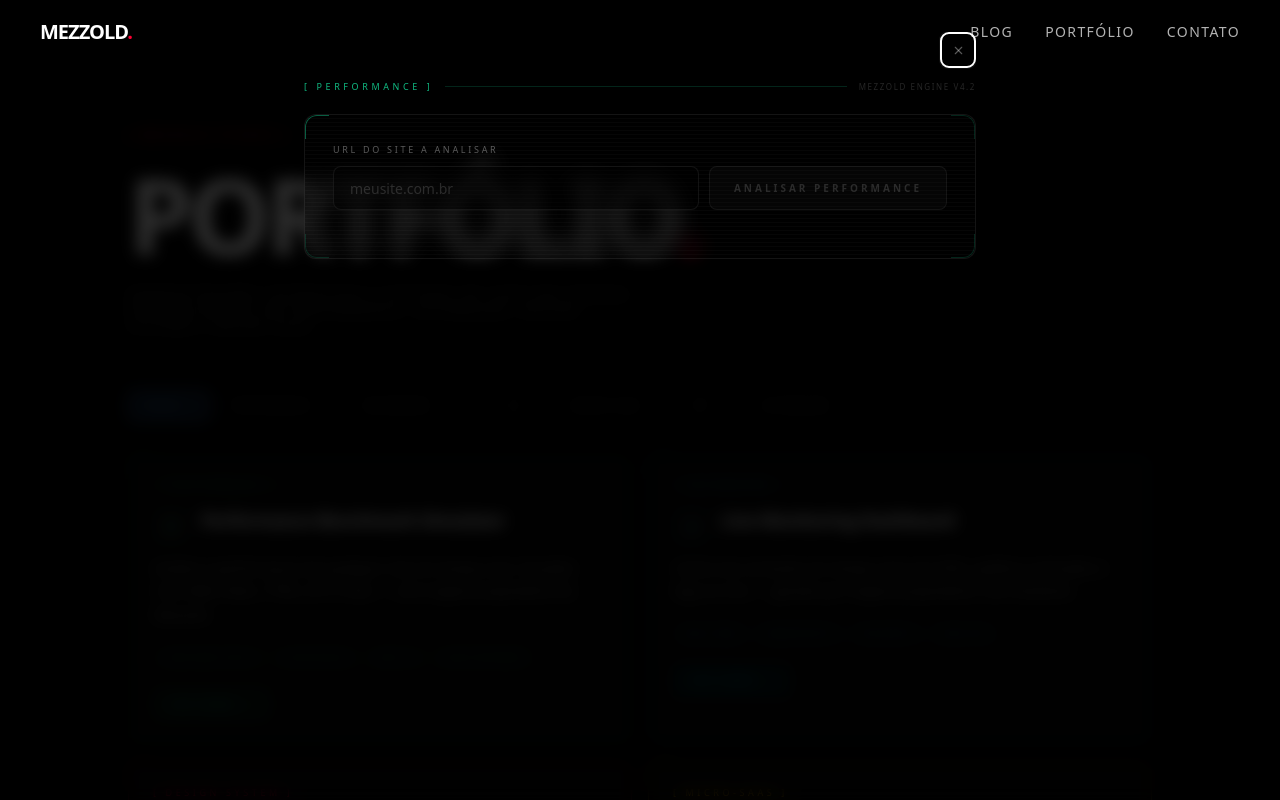
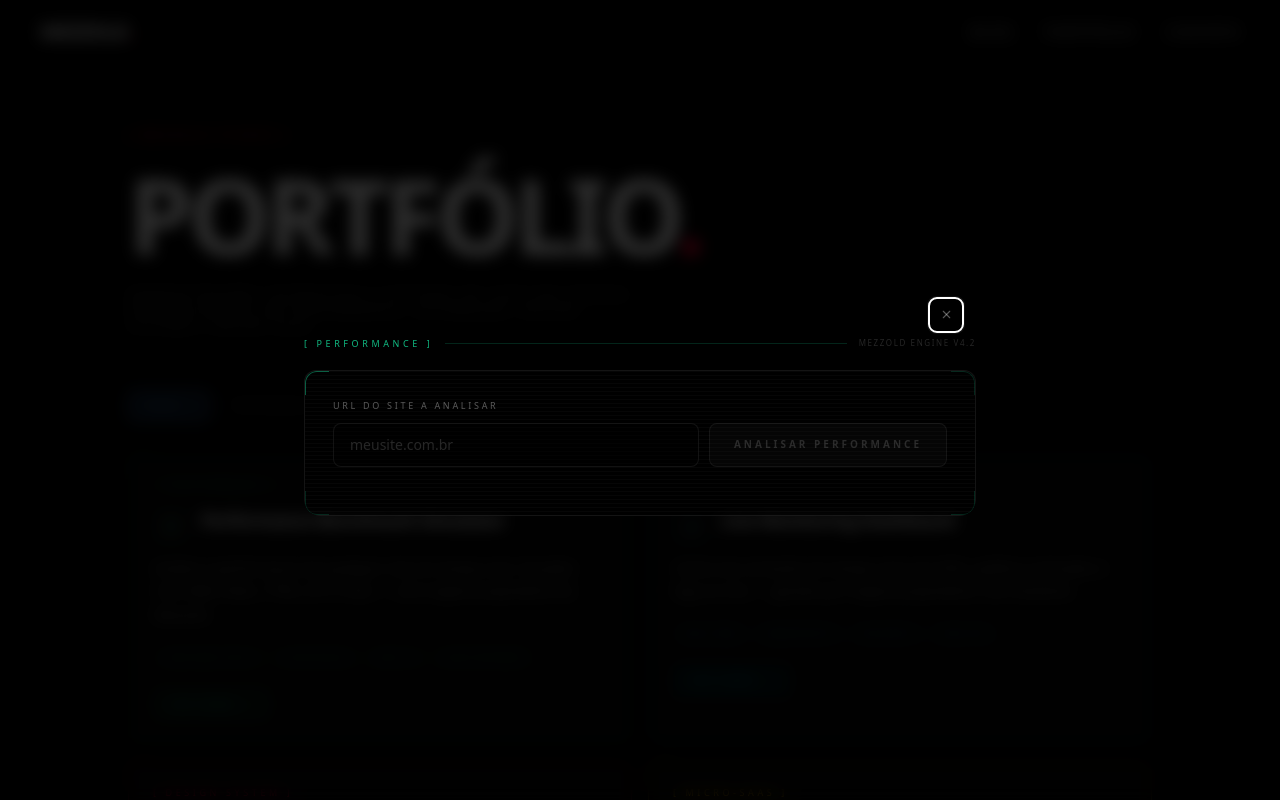
Before and after one commit to ViniciusNoetzold/MezzoldStudios, a Next.js app: page /cases in a window 1280 px wide. Both pictures are taken after a click on the element 380 px from the left and 599 px from the top of the page. Shown: the top 800 px of the page. Built offline with nearby package versions, Linux system fonts and the light colour scheme.

Commit message:
fix: modal above header via createPortal (z-500), X button, center viewport; fix CTA href to /#contact

```diff
--- a/src/app/cases/page.tsx
+++ b/src/app/cases/page.tsx
@@ -72,7 +72,7 @@ export default function CasesPage() {
 
               <div className="flex flex-col sm:flex-row items-center justify-center gap-3">
                 <a
-                  href="/contact"
+                  href="/#contact"
                   className="inline-flex items-center gap-2 px-7 py-3.5 rounded-xl border border-electric-red/40 bg-electric-red/[0.08] text-electric-red font-mono text-[9px] tracking-[0.35em] uppercase hover:bg-electric-red/15 hover:border-electric-red/65 hover:shadow-[0_0_28px_rgba(255,0,51,0.18)] transition-all duration-250 active:scale-[0.97]"
                 >
                   SOLICITAR PROPOSTA →
--- a/src/components/sections/CasesGrid.tsx
+++ b/src/components/sections/CasesGrid.tsx
@@ -1,6 +1,7 @@
 'use client';
 
-import { useRef, useState, useCallback } from 'react';
+import { useRef, useState, useCallback, useEffect, type RefObject } from 'react';
+import { createPortal } from 'react-dom';
 import { motion, AnimatePresence } from 'motion/react';
 import { useLockBodyScroll } from '@/hooks/useLockBodyScroll';
 import { useFocusTrap }      from '@/hooks/useFocusTrap';
@@ -144,6 +145,79 @@ const MODAL_WIDTH: Record<'md' | 'xl', string> = {
   md: 'md:max-w-2xl',
   xl: 'md:max-w-4xl',
 };
+
+// ── Portal modal — rendered at document.body to escape stacking contexts ────────
+
+function CaseModal({
+  active,
+  closeModal,
+  modalRef,
+}: {
+  active: Case | null;
+  closeModal: () => void;
+  modalRef: RefObject<HTMLDivElement | null>;
+}) {
+  const [mounted, setMounted] = useState(false);
+  useEffect(() => setMounted(true), []);
+  if (!mounted) return null;
+
+  return createPortal(
+    <AnimatePresence>
+      {active && (
+        <motion.div
+          key="case-overlay"
+          initial={{ opacity: 0 }}
+          animate={{ opacity: 1 }}
+          exit={{ opacity: 0 }}
+          transition={{ duration: 0.2 }}
+          onClick={closeModal}
+          aria-hidden="true"
+          className="fixed inset-0 z-[500] bg-black/82 backdrop-blur-sm flex items-center justify-center p-4 md:p-6"
+        >
+          <motion.div
+            ref={modalRef}
+            role="dialog"
+            aria-modal="true"
+            aria-label={active.title}
+            initial={{ opacity: 0, y: 28, scale: 0.96 }}
+            animate={{ opacity: 1, y: 0,  scale: 1    }}
+            exit={{    opacity: 0, y: 14, scale: 0.97  }}
+            transition={{ type: 'spring', stiffness: 310, damping: 30 }}
+            onClick={e => e.stopPropagation()}
+            className={[
+              'flex flex-col w-full max-h-[88vh] rounded-2xl overflow-hidden',
+              MODAL_WIDTH[active.modalSize],
+            ].join(' ')}
+          >
+            {/* Non-scrolling header — X button always reachable */}
+            <div className="shrink-0 flex justify-end px-3 pt-3 pb-1">
+              <button
+                onClick={closeModal}
+                aria-label="Fechar demonstração"
+                className="w-9 h-9 rounded-lg border border-white/10 bg-black/85 backdrop-blur-md flex items-center justify-center text-white/35 hover:text-white hover:border-white/30 transition-all duration-200 shadow-lg"
+              >
+                <X size={13} />
+              </button>
+            </div>
+
+            {/* Scrollable demo content */}
+            <div className="overflow-y-auto flex-1">
+              {active.id === 'performance'        && <PerformanceBenchmarkSimulator />}
+              {active.id === 'monitoring'         && <LiveMonitoringDashboard />}
+              {active.id === 'ui-playground'      && <UIComponentPlayground />}
+              {active.id === 'mezzlink'           && <MezzLink />}
+              {active.id === 'iot-telemetry'      && <IoTTelemetryDashboard />}
+              {active.id === 'automation-flow'    && <AutomationFlowVisualizer />}
+              {active.id === 'stack-configurator' && <StackConfigurator />}
+              {active.id === 'code-quality'       && <CodeQualityDiffViewer />}
+            </div>
+          </motion.div>
+        </motion.div>
+      )}
+    </AnimatePresence>,
+    document.body
+  );
+}
 
 // ── Main component ─────────────────────────────────────────────────────────────
 
@@ -295,55 +369,8 @@ export function CasesGrid() {
         )}
       </AnimatePresence>
 
-      {/* ── Modal ── */}
-      <AnimatePresence>
-        {active && (
-          <>
-            <motion.div
-              key="backdrop"
-              initial={{ opacity: 0 }} animate={{ opacity: 1 }} exit={{ opacity: 0 }}
-              transition={{ duration: 0.22 }}
-              onClick={closeModal}
-              aria-hidden="true"
-              className="fixed inset-0 z-[200] bg-black/82 backdrop-blur-sm"
-            />
-            <motion.div
-              key="modal"
-              ref={modalRef}
-              role="dialog"
-              aria-modal="true"
-              aria-label={active.title}
-              initial={{ opacity: 0, y: 36, scale: 0.97 }}
-              animate={{ opacity: 1, y: 0,  scale: 1    }}
-              exit={{    opacity: 0, y: 18, scale: 0.97  }}
-              transition={{ type: 'spring', stiffness: 310, damping: 30 }}
-              className={[
-                'fixed inset-x-3 top-[4%] bottom-[4%] z-[201] overflow-y-auto',
-                'md:inset-x-auto md:left-1/2 md:-translate-x-1/2 md:w-full',
-                MODAL_WIDTH[active.modalSize],
-              ].join(' ')}
-            >
-              <div className="sticky top-0 z-10 flex justify-end mb-3">
-                <button
-                  onClick={closeModal}
-                  aria-label="Fechar demonstração"
-                  className="w-9 h-9 rounded-lg border border-white/10 bg-black/85 backdrop-blur-md flex items-center justify-center text-white/35 hover:text-white hover:border-white/25 transition-all duration-200"
-                >
-                  <X size={13} />
-                </button>
-              </div>
-              {active.id === 'performance'       && <PerformanceBenchmarkSimulator />}
-              {active.id === 'monitoring'        && <LiveMonitoringDashboard />}
-              {active.id === 'ui-playground'     && <UIComponentPlayground />}
-              {active.id === 'mezzlink'          && <MezzLink />}
-              {active.id === 'iot-telemetry'     && <IoTTelemetryDashboard />}
-              {active.id === 'automation-flow'   && <AutomationFlowVisualizer />}
-              {active.id === 'stack-configurator' && <StackConfigurator />}
-              {active.id === 'code-quality'      && <CodeQualityDiffViewer />}
-            </motion.div>
-          </>
-        )}
-      </AnimatePresence>
+      {/* ── Modal portal (renders at document.body — above header) ── */}
+      <CaseModal active={active} closeModal={closeModal} modalRef={modalRef} />
     </>
   );
 }
```
